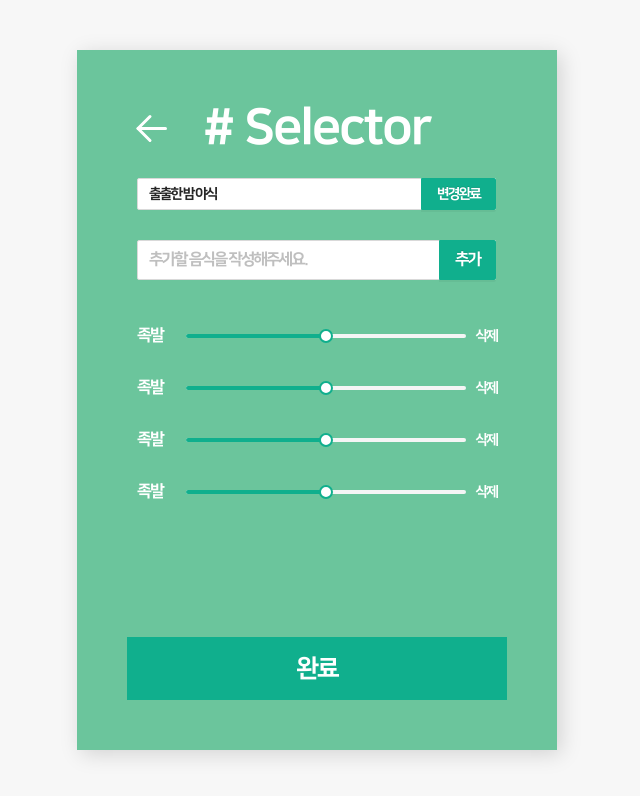
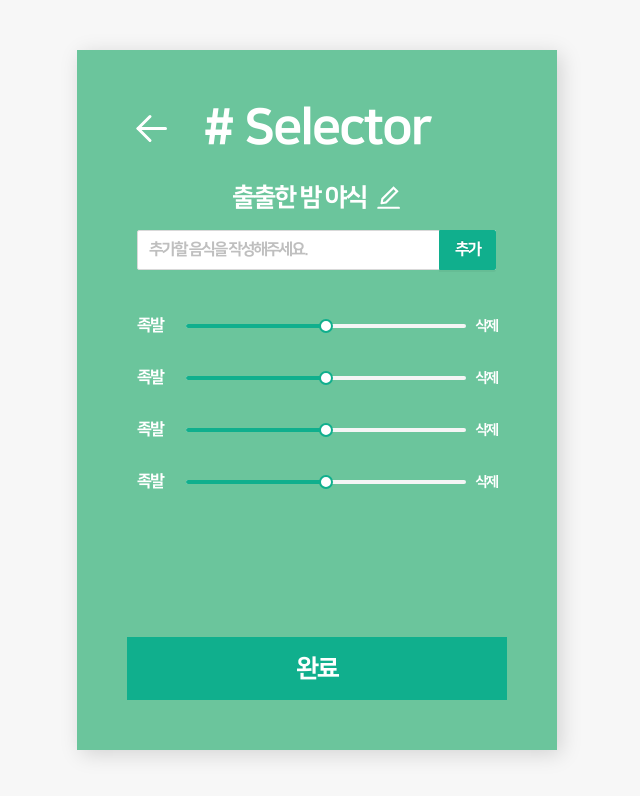
Before and after one commit to teo-splint-first/front, a React (Create React App) app: page /make in a window 1280 px wide. Shown: the top 796 px of the page, without its empty margins (323-963 px from the left). Built offline with nearby package versions, Linux system fonts and the light colour scheme.

Commit message:
[feat] link

```diff
--- a/src/components/pages/Make.js
+++ b/src/components/pages/Make.js
@@ -19,7 +19,7 @@ const mock = [
  */
 const MakeTemplate = () => {
   const [title, setTitle] = useState("출출한 밤 야식");
-  const [isEdit, setIsEdit] = useState(true);
+  const [isEdit, setIsEdit] = useState(false);
   const [roulette, setRoulette] = useState(mock);
   const [inputVal, setInputVal] = useState("");
   const handleEdit = () => {
@@ -93,7 +93,7 @@ const MakeTemplate = () => {
           </li>
         ))}
       </ul>
-      <Submit>완료</Submit>
+      <Submit onClick={() => navigate("/roulette")}>완료</Submit>
     </Template>
   );
 };
```
